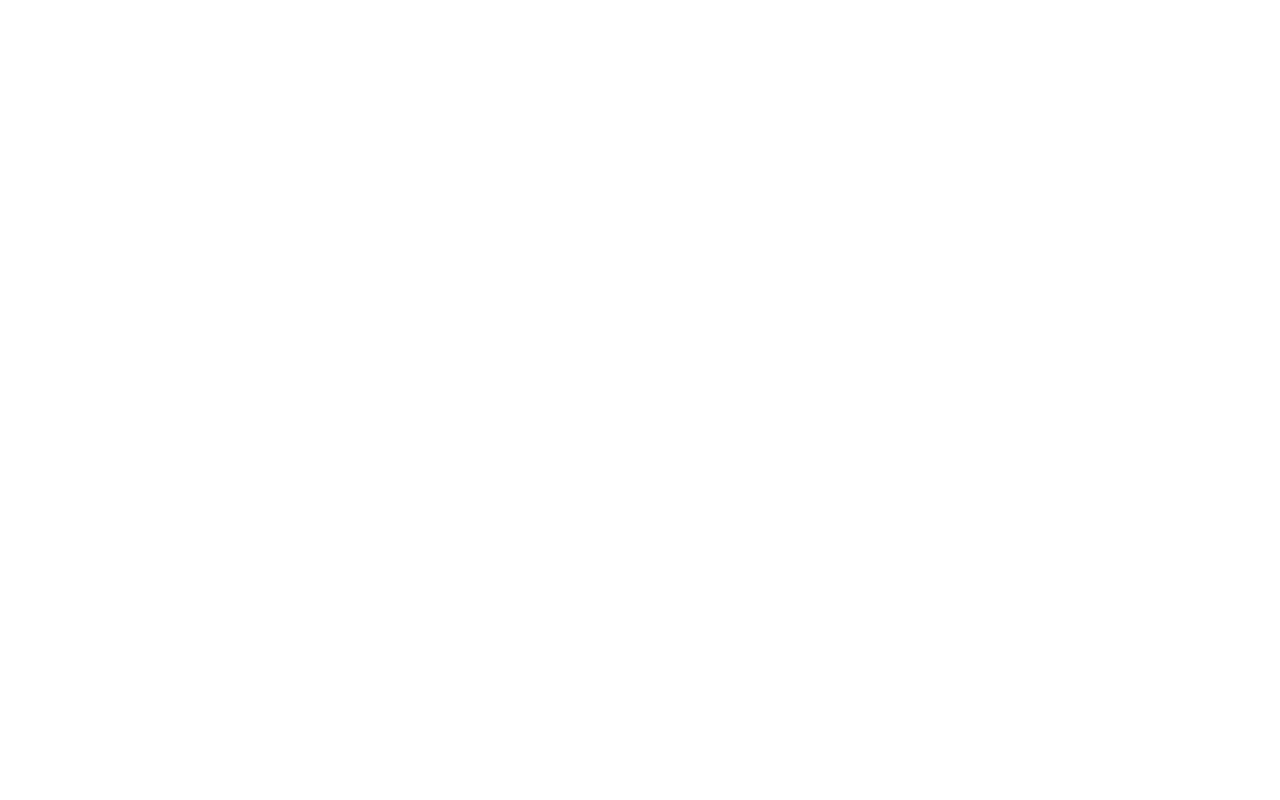
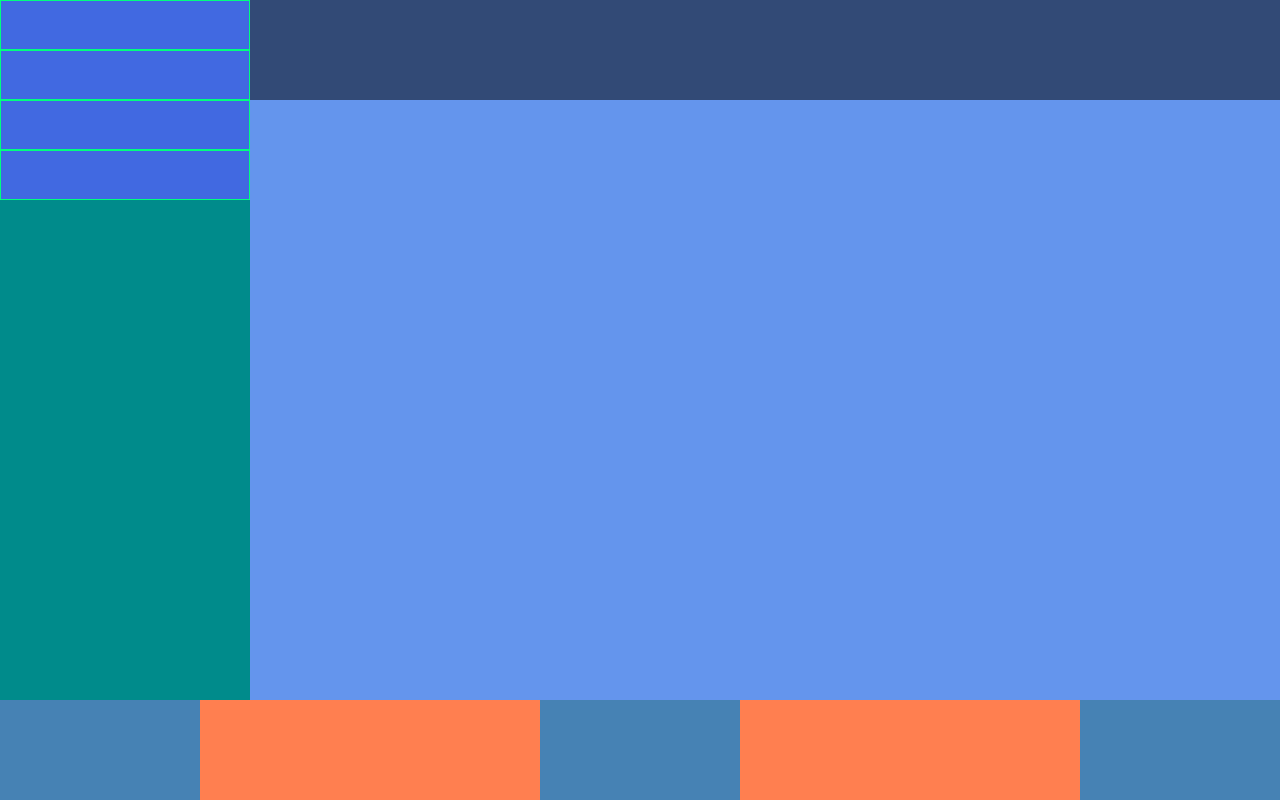
Before and after one commit to banjug/html-css-spotifyweb, a plain HTML site: page index.html in a window 1280 px wide. Drawn offline with Linux system fonts and the light colour scheme.

Commit message:
main outer layout

```diff
--- a/css/style.css
+++ b/css/style.css
@@ -3,3 +3,62 @@
     margin: 0;
     padding: 0;
 }
+
+a {
+    text-decoration: none;
+}
+
+#wrapper {
+    display: flex;
+    height: calc(100vh - 100px);
+    background-color: cornflowerblue;
+}
+
+/* //////////////////////////// */
+/* sezione laterale navigazione */
+aside {
+    width: 250px;
+    background-color: darkcyan;
+}
+
+aside div {
+    width: 250px;
+
+    /* debug */
+    height: 50px;
+    border: 1px solid springgreen;
+    background-color: royalblue;
+}
+
+
+/* //////////// */
+/* sezione main  */
+main {
+    width: calc(100% - 250px);
+    position: relative;
+}
+
+main .upgrade {
+    height: 100px;
+    width: calc(100% - 250px);
+    background-color: rgba(0, 0, 0, .5);
+    position: fixed;
+    top: 0;
+    right: 0;
+}
+
+
+/* ////////////// */
+/* sezione player */
+#player {
+    height: 100px;
+    background-color: coral;
+    display: flex;
+    justify-content: space-between;
+}
+
+#player div {
+    height: 100%;
+    width: 200px;
+    background-color: steelblue;
+}
--- a/index.html
+++ b/index.html
@@ -9,5 +9,60 @@
 </head>
 <body>
 
+    <!-- parte principale -->
+    <div id="wrapper">
+
+        <!-- navigazione e playlist -->
+        <aside>
+
+            <div class="logo">
+
+            </div>
+
+            <div class="aside-nav">
+
+            </div>
+
+            <div class="playlist">
+
+            </div>
+
+            <div class="profile">
+
+            </div>
+
+        </aside>
+
+        <!-- finestra musica  -->
+        <main>
+
+            <!-- cta upgrade  -->
+            <div class="upgrade">
+
+            </div>
+
+
+
+        </main>
+
+    </div>
+
+    <!-- player musica -->
+    <div id="player">
+
+        <div class="now-playing">
+
+        </div>
+
+        <div class="player-tools">
+
+        </div>
+
+        <div class="volume-section">
+
+        </div>
+
+    </div>
+
 </body>
 </html>
```
